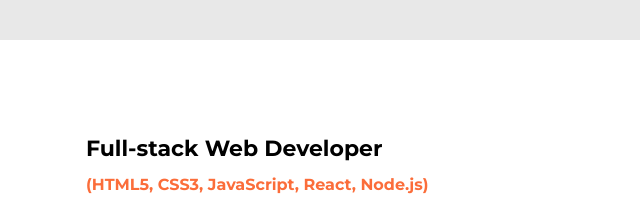
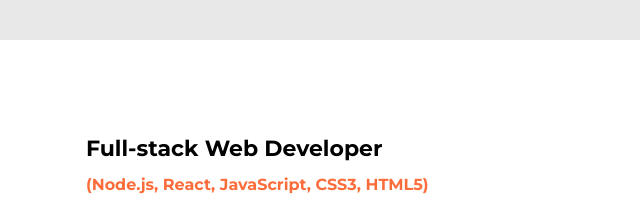
Before and after one commit to IhorLyskov/myResume, a plain HTML site: page index.html in a window 1280 px wide. Shown: the top 209 px of the page, 414-1054 px from the left. Drawn offline with Linux system fonts and the light colour scheme.

Commit message:
correct text

```diff
--- a/index.html
+++ b/index.html
@@ -19,7 +19,7 @@
       <div class="main-content-section">
         <div class="about-me-section">
           <h2 class="about-me-profession">Full-stack Web Developer</h2>
-          <p class="about-me-profession-2">(HTML5, CSS3, JavaScript, React, Node.js)</p>
+          <p class="about-me-profession-2">(Node.js, React, JavaScript, CSS3, HTML5)</p>
           <h1 class="about-me-name">Ihor Lyskov</h1>
           <p class="about-me-description">
             I have dedicated my life to programming, honing my skills in various domains.
```
